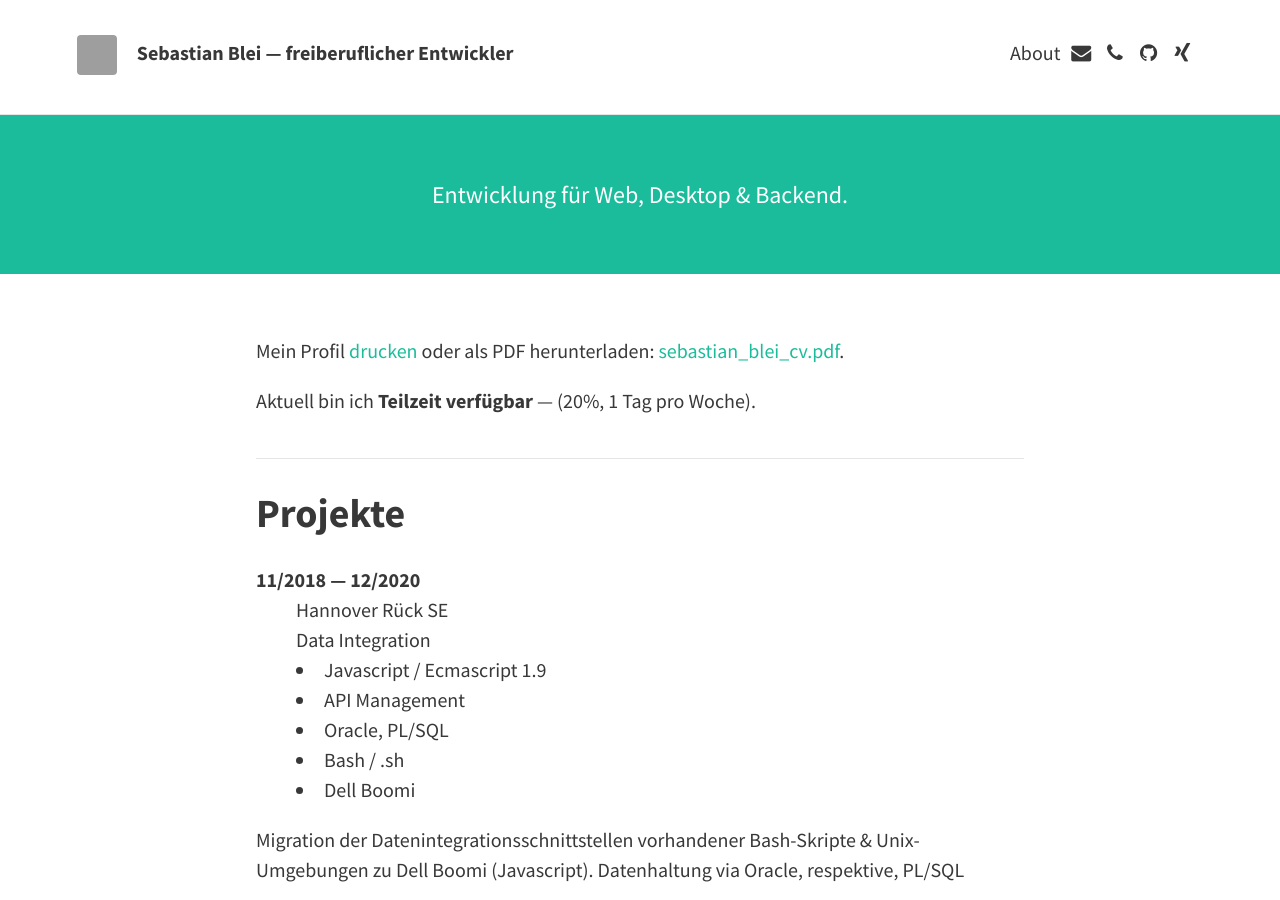
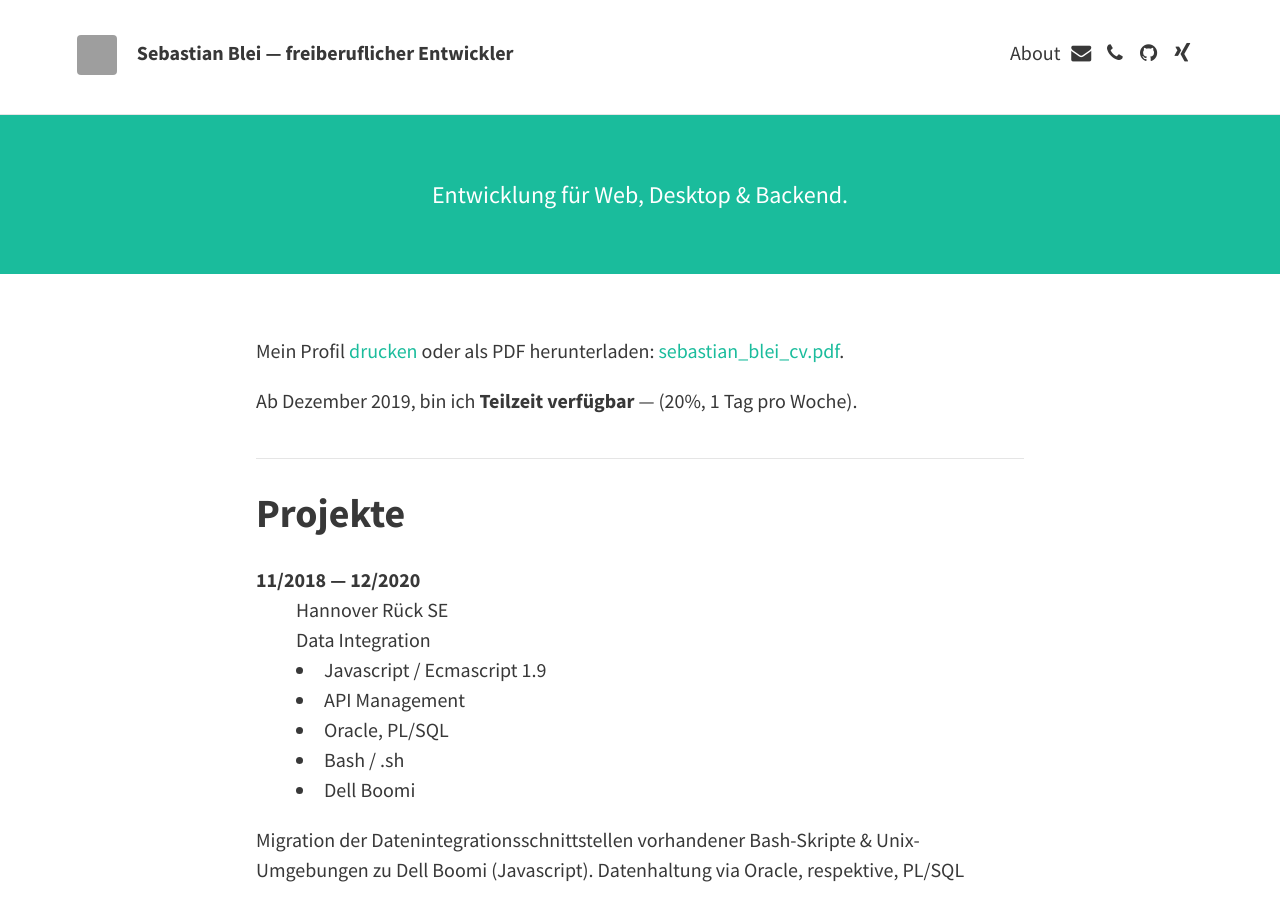
Before and after one commit to iamsebastian/official-site, a Jekyll site: the page built from index.html, in a window 1280 px wide and 900 px high. Built offline with Jekyll 4.4.1, drawn with Linux system fonts in a browser that asks for light colours; the list of posts is cut into pages by our own code; grey boxes are pictures that could not be loaded.

Commit message:
Update index.html

```diff
--- a/index.html
+++ b/index.html
@@ -7,7 +7,7 @@ layout: home
 <span class="no-print">
 Mein Profil <a href="javascript:window.print();">drucken</a> oder als PDF herunterladen: <a href="{{ site.url }}/assets/sebastian_blei_cv.pdf">sebastian_blei_cv.pdf</a>.
 <br><br>
-Aktuell bin ich <b>Teilzeit verfügbar</b> — (20%, 1 Tag pro Woche).
+Ab Dezember 2019, bin ich <b>Teilzeit verfügbar</b> — (20%, 1 Tag pro Woche).
 <br><br>
 </span>
 
```
